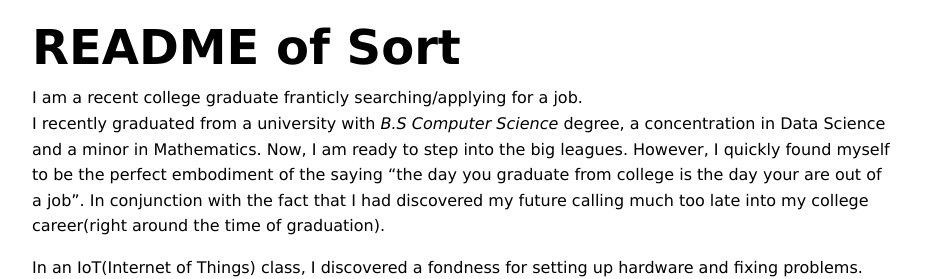
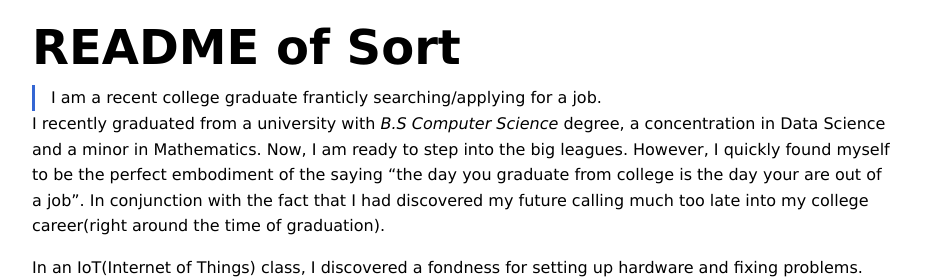
Before and after one commit to seannave211/Blog, a Jekyll site: the page built from _posts/2025-06-05-README.md, in a window 1280 px wide. Shown: the part 177-456 px from the top of the page, without its empty margins (176-1102 px from the left). Built offline with Jekyll 4.4.1, drawn with Linux system fonts in a browser that asks for light colours.

Commit message:
feat: revise styling on punchline

```diff
--- a/assets/css/post.css
+++ b/assets/css/post.css
@@ -1,3 +1,7 @@
+:root {
+    --color-primary: #3466d3;
+}
+
 main > p:not(:last-of-type),
 main > ol,
 main > ul {
@@ -42,3 +46,8 @@ ol li::before {
     text-align: right;
     display: inline-block;
 }
+
+blockquote {
+    border-left: 3px solid var(--color-primary);
+    padding-left: 1rem;
+}
```
